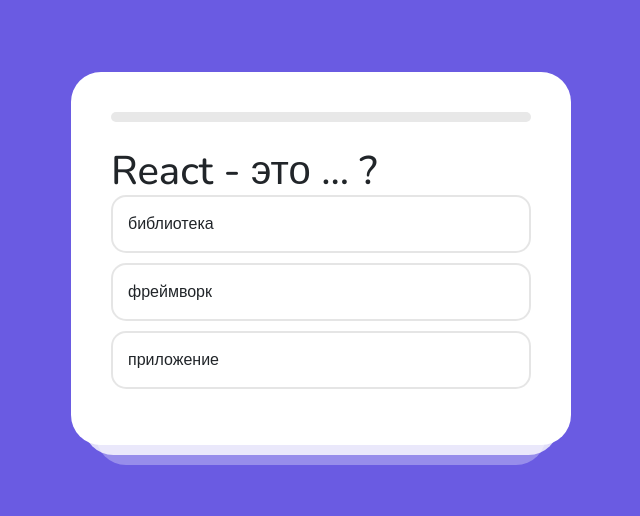
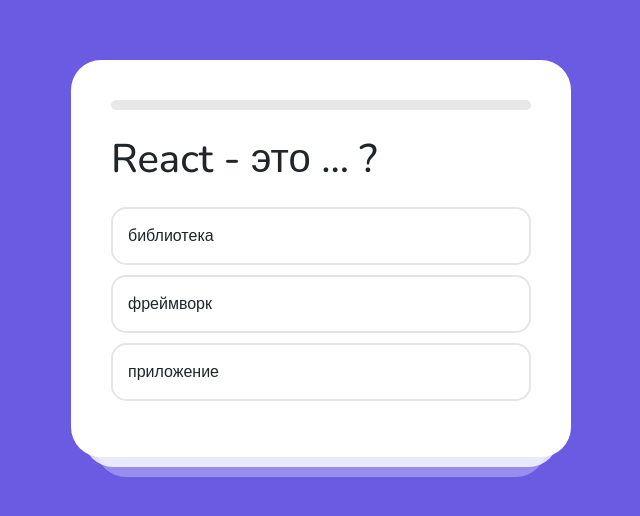
Before and after one commit to diplomatgmg/react-quiz, a React (Create React App) app: page / in a window 1280 px wide. Shown: the part 142-658 px from the top of the page, without its empty margins (319-959 px from the left). Built offline with nearby package versions, Linux system fonts and the light colour scheme.

Commit message:
Визуальные улучшения

```diff
--- a/src/components/Game.tsx
+++ b/src/components/Game.tsx
@@ -7,7 +7,7 @@
 
 const GameContainer = styled.div`
     h1 {
-        margin: 0;
+        margin: 0 0 24px 0;
     }
 
     ul {
--- a/src/components/Result.tsx
+++ b/src/components/Result.tsx
@@ -9,10 +9,11 @@
     text-align: center;
 
     h2 {
-        margin-bottom: 0;
+        margin: 12px 0;
     }
 
     img {
+        margin: 0 0 24px 0;
         width: 150px;
     }
 `
```
